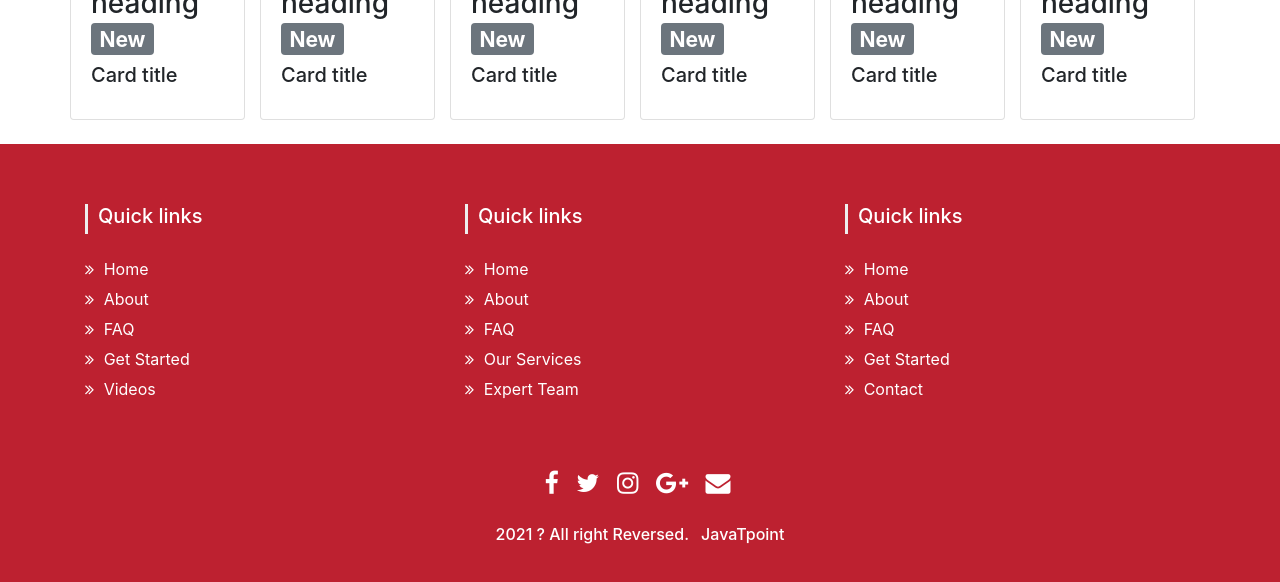
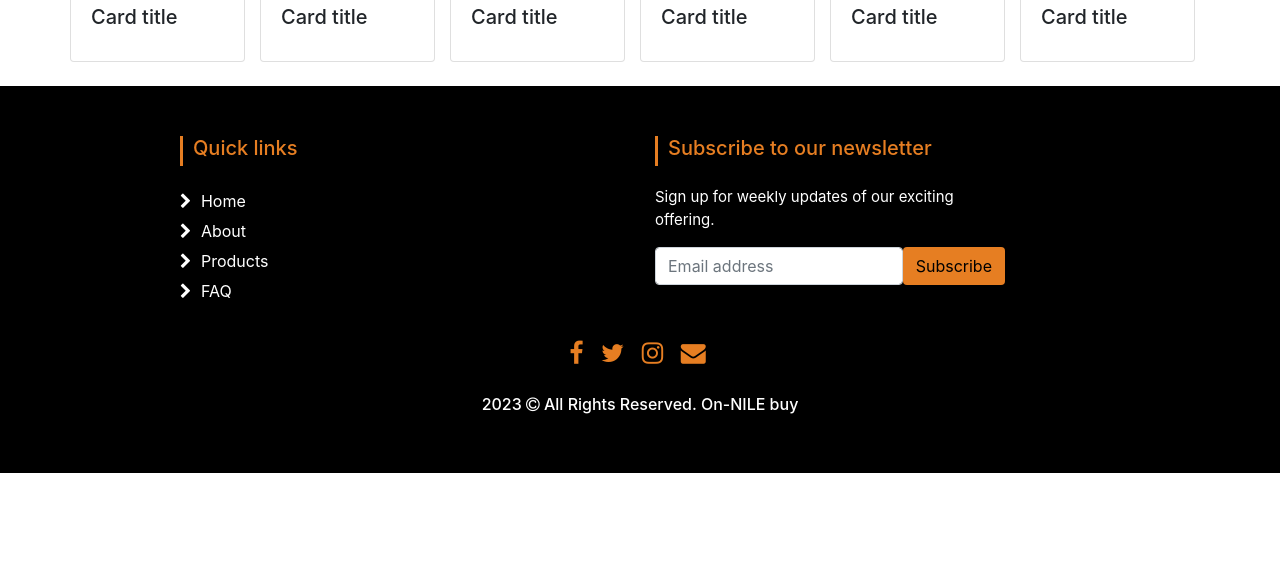
Before and after one commit to Cicatrice-Vlad/E-commerce-site, a plain HTML site: page index.html in a window 1280 px wide. Shown: the part 1694-2276 px from the top of the page. After the commit the page ends 2167 px from the top, so only its background shows below. Drawn offline with nearby package versions, Linux system fonts and the light colour scheme; a script that the page names is missing.

Commit message:
Navbar edits: added title, new logo, positioned items

```diff
--- a/assets/style.css
+++ b/assets/style.css
@@ -4,102 +4,135 @@
 }
 .navbar {
   background-color: black;
+  height: 7em
 }
 
 .nav-link  {
   color:white;
+}
 
-}
 
 .nav-link:hover {
   color: orange;
 }
 
-.navbar h1 {
+.navbar h2 {
   color:orange;
+  font-family:sans-serif;
+  font-weight: bold;
 }
 
+.navbar-nav {
+  margin-left: 250px;
+  font-weight: bold;
+  font-family:sans-serif;
+}
 
 
 .carousel-item {
   width: 100%;
 }
 
+
 section {
-  padding: 60px 0;
+  padding: 50px 0;
 }
-section .section-title {
-  text-align: center;
-  color: #007b5e;
-  margin-bottom: 50px;
-  text-transform: uppercase;
+
+/* whole footer background color */
+#footer {
+  background: black;
 }
-#footer {
-  background: #bd2130;
-}
+
+/* subheading */
 #footer h5 {
   padding-left: 10px;
-  border-left: 3px solid #eeeeee;
+  border-left: 3px solid #e67e22;
   padding-bottom: 6px;
   margin-bottom: 20px;
-  color: #ffffff;
+  color: #e67e22;
 }
+
+/* links */
 #footer a {
-  color: #ffffff;
-  text-decoration: none !important;
-  background-color: transparent;
+  color: white;
+  text-decoration: none;
 }
+
+/* list item under social media div */
 #footer ul.social li {
   padding: 3px 0;
 }
+
+/* icon under social media div */
 #footer ul.social li a i {
   margin-right: 5px;
   font-size: 25px;
-  -webkit-transition: 0.5s all ease;
-  -moz-transition: 0.5s all ease;
   transition: 0.5s all ease;
+  color: #e67e22;
+
 }
+
+/* when hover the icons under social media div */
 #footer ul.social li:hover a i {
   font-size: 30px;
   margin-top: -10px;
 }
+
+/* text links under social medica div */
 #footer ul.social li a {
+  color: #e67e22;
+}
+
+/* same color when hover  */
+#footer ul.social li a:hover {
   color: #ffffff;
 }
-#footer ul.social li a:hover {
-  color: #eeeeee;
-}
+
+/* links under quicklinks div */
 #footer ul.quick-links li a {
   color: #ffffff;
 }
+
+/* quick list items */
 #footer ul.quick-links li {
-  padding: 3px 0;
-  -webkit-transition: 0.5s all ease;
-  -moz-transition: 0.5s all ease;
+    padding: 3px 0;
   transition: 0.5s all ease;
 }
+
+/* when hover list items with the icon */
 #footer ul.quick-links li:hover {
   padding: 3px 0;
   margin-left: 5px;
-  font-weight: 700;
+  font-weight: 600;
 }
+
+/* quick links list links */
 #footer ul.quick-links li a i {
   margin-right: 5px;
 }
+
+/* when hover quick links */
 #footer ul.quick-links li:hover a i {
-  font-weight: 700;
+  font-weight: 600;
 }
+
+button {
+  background-color: #e67e22;;
+}
+
+/* to prompt the feedback of email submission */
+.hide {
+  display: none;
+}
+
+/* heading style changes with viewpoint size change */
 @media (max-width: 767px) {
   #footer h5 {
-    padding-left: 0;
-    border-left: transparent;
     padding-bottom: 0px;
     margin-bottom: 10px;
-  }
+    border-left: transparent;
+}}
+
+p {
+  font-size: 15px;
 }
-h2 {
-  padding: 25px 0;
-  text-align: center;
-  color: #fff;
-  background: #7c8490;
-}
--- a/index.html
+++ b/index.html
@@ -1,42 +1,41 @@
 <!DOCTYPE html>
 <html lang="en">
+
 <head>
   <meta charset="UTF-8" />
   <meta http-equiv="X-UA-Compatible" content="IE=edge" />
   <meta name="viewport" content="width=device-width, initial-scale=1.0" />
   <title>On-NILE Buy</title>
 
-    <link
-      rel="stylesheet"
-      href="https://maxcdn.bootstrapcdn.com/bootstrap/4.1.3/css/bootstrap.min.css"
-    />
+  <link rel="stylesheet" href="https://maxcdn.bootstrapcdn.com/bootstrap/4.1.3/css/bootstrap.min.css" />
   <link rel="stylesheet" href="./assets/style.css" />
 
-    <link
-      href="https://maxcdn.bootstrapcdn.com/font-awesome/4.7.0/css/font-awesome.min.css"
-      rel="stylesheet"
-    />
+  <link href="https://maxcdn.bootstrapcdn.com/font-awesome/4.7.0/css/font-awesome.min.css" rel="stylesheet" />
 </head>
+
 <body>
   <!--NAVBAR-->
   <nav class="navbar navbar-expand-lg"> <!--Color defined as black in styles.css-->
     <a class="navbar-brand" href="#">
       <!--Logo image, via INLINE CSS-->
-        <img src="./assets/images/logo.png" width="110" height="100" alt="cart on fire engines throw it in the nile">
+      <img src="./assets/images/pyramidLogo.png" width="90" height="90" alt="E-commerce logo">
     </a>
 
     <!--The links to navigate the website-->
-      <div class="collapse navbar-collapse" id="navbarSupportedContent">
-        <ul class="navbar-nav mr-auto">
+    <div class="main-title">
+      <h2>On-Nile Buy</h2>
+    </div>
+
+    <div class="collapse links navbar-collapse" id="navbarSupportedContent">
+      <ul class="navbar-nav">
         <li class="nav-item active">
           <a class="nav-link" href="#">Home</a>
         </li>
         <li class="nav-item">
-            <a class="nav-link" href="#">About</a>
+          <a class="nav-link" href="#carouselExampleControls">About</a>
         </li>
-          <h1>On-Nile Buy</h1>
         <li class="nav-item">
-            <a class="nav-link" href="#">Products</a>
+          <a class="nav-link" href="#cards-div">Products</a>
         </li>
         <li class="nav-item">
           <a class="nav-link" href="#footer">Contact</a> <!--When user clicks on contact, jumps to footer section-->
@@ -57,13 +56,18 @@
       <div id="carouselExampleControls" class="carousel slide" data-ride="carousel">
         <div class="carousel-inner">
           <div class="carousel-item active">
-              <img class="d-block w-100" src="https://a-z-animals.com/media/2022/06/Shutterstock_2158380095.jpg" alt="First slide">
+            <img class="d-block w-100" src="https://a-z-animals.com/media/2022/06/Shutterstock_2158380095.jpg"
+              alt="First slide">
           </div>
           <div class="carousel-item">
-              <img class="d-block w-100" src="https://d3rr2gvhjw0wwy.cloudfront.net/uploads/mandators/49581/file-manager/nile-river-journey-to-egypt.jpg" alt="Second slide">
+            <img class="d-block w-100"
+              src="https://d3rr2gvhjw0wwy.cloudfront.net/uploads/mandators/49581/file-manager/nile-river-journey-to-egypt.jpg"
+              alt="Second slide">
           </div>
           <div class="carousel-item">
-              <img class="d-block w-100" src="https://osiristours.com/wp-content/uploads/2017/06/17991561_1277989582322791_1263857088827092698_o.jpg" alt="Third slide">
+            <img class="d-block w-100"
+              src="https://osiristours.com/wp-content/uploads/2017/06/17991561_1277989582322791_1263857088827092698_o.jpg"
+              alt="Third slide">
           </div>
         </div>
         <!-- images need re-sizing to the same size on the carousel. -->
@@ -79,7 +83,8 @@
       </div>
       <h1 class="display-4">Welcome to On-NILE Buy!</h1>
       <p class="lead">
-          <strong>In the beginning, the trade was made on the water, between merchants of the whole world on our beloved NILE.</strong>
+        <strong>In the beginning, the trade was made on the water, between merchants of the whole world on our beloved
+          NILE.</strong>
       </p>
       <hr class="my-4" />
       <p>
@@ -87,9 +92,7 @@
         out within the larger container.
       </p>
       <p class="lead">
-          <a class="btn btn-primary btn-lg" href="#" role="button"
-            >Learn more</a
-          >
+        <a class="btn btn-primary btn-lg" href="#" role="button">Learn more</a>
       </p>
     </div>
 
@@ -99,132 +102,97 @@
     <!-- cards end -->
   </div>
 
+
+
+ <!-- footer section -->
  <section id="footer">
+  <!-- Quick Links div -->
   <div class="container">
+    <!-- text center in xs screen, small and medium on the left side-->
     <div class="row text-center text-xs-center text-sm-left text-md-left">
-          <div class="col-xs-12 col-sm-4 col-md-4">
+      <!-- offset - move one column to the right, set mb margin bottom-->
+      <div class="col-md-4 offset-md-1 mb-2">
         <h5>Quick links</h5>
-            <ul class="list-unstyled quick-links">
+        <!---------------------to update - placeholder for different section of the page-->
+        <ul class="quick-links list-unstyled">
           <li>
-                <a href="#"> <i class="fa fa-angle-double-right"> </i> Home </a>
+            <a href="#"> <i class="fa fa-chevron-right"> </i> Home </a>
           </li>
           <li>
-                <a href="#">
-                  <i class="fa fa-angle-double-right"> </i> About
-                </a>
+            <a href="#"> <i class="fa fa-chevron-right"> </i> About </a>
           </li>
           <li>
-                <a href="#"> <i class="fa fa-angle-double-right"> </i> FAQ </a>
+            <a href="#"> <i class="fa fa-chevron-right"> </i> Products </a>
           </li>
           <li>
-                <a href="#">
-                  <i class="fa fa-angle-double-right"> </i> Get Started
-                </a>
-              </li>
-              <li>
-                <a href="#">
-                  <i class="fa fa-angle-double-right"> </i> Videos
-                </a>
+            <a href="#"> <i class="fa fa-chevron-right"> </i> FAQ </a>
           </li>
         </ul>
       </div>
-          <div class="col-xs-12 col-sm-4 col-md-4">
-            <h5>Quick links</h5>
-            <ul class="list-unstyled quick-links">
-              <li>
-                <a href="#"> <i class="fa fa-angle-double-right"> </i> Home </a>
+
+      <!-- Newsletter email div-->
+      <!-- offset - move columns to the right, set mb margin bottom -->
+      <div class="col-md-4 offset-md-1 mb-2">
+        <!-- To input email -->
+        <form>
+          <h5>Subscribe to our newsletter</h5>
+          <p class="text-white">Sign up for weekly updates of our exciting offering.</p>
+          <!-- d-flex transform into flex items, flex column vertical direction margin top-->
+          <div class="d-flex flex-column flex-sm-row  align-sm-center w-100 mt-3 ">
+            <!-- shows error message if input format does not have @ -->
+            <input id="newsletter_email" type="email" class="form-control" placeholder="Email address">
+            <button id = "subscribe" class="btn my-2 my-sm-0" type="button" >Subscribe</button>
+          </div>
+          <div id="feedback" class="feedback text-white d-flex flex-column flex-sm-row  align-sm-center w-100 mt-2 "></div>
+        </form>
+      </div>
+
+    </div>
+  </div>
+
+  <!-- social media div-->
+  <div class="row">
+  <!-- centre of the page for all device, margin top 1 time -->
+    <div class="col-xs-12 col-sm-12 col-md-12 mt-2 mt-sm-2">
+      <!-- remove bullet and apply some light margin-->
+      <ul class="social list-unstyled list-inline text-center">
+        <li class="list-inline-item">
+          <a href="https://www.facebook.com" target=_blank> <i class="fa fa-facebook"> </i> </a>
         </li>
-              <li>
-                <a href="#">
-                  <i class="fa fa-angle-double-right"> </i> About
-                </a>
+        <li class="list-inline-item">
+          <a href="https://www.twitter.com" target=_blank> <i class="fa fa-twitter"> </i> </a>
         </li>
-              <li>
-                <a href="#"> <i class="fa fa-angle-double-right"> </i> FAQ </a>
+        <li class="list-inline-item">
+          <a href="https://www.instagram.com" target=_blank> <i class="fa fa-instagram"> </i> </a>
         </li>
-              <li>
-                <a href="#">
-                  <i class="fa fa-angle-double-right"> </i> Our Services
-                </a>
-              </li>
-              <li>
-                <a href="#">
-                  <i class="fa fa-angle-double-right"> </i> Expert Team
-                </a>
-              </li>
-            </ul>
-          </div>
-          <div class="col-xs-12 col-sm-4 col-md-4">
-            <h5>Quick links</h5>
-            <ul class="list-unstyled quick-links">
-              <li>
-                <a href="#"> <i class="fa fa-angle-double-right"> </i> Home </a>
-              </li>
-              <li>
-                <a href="#">
-                  <i class="fa fa-angle-double-right"> </i> About
-                </a>
-              </li>
-              <li>
-                <a href="#"> <i class="fa fa-angle-double-right"> </i> FAQ </a>
-              </li>
-              <li>
-                <a href="#">
-                  <i class="fa fa-angle-double-right"> </i> Get Started
-                </a>
-              </li>
-              <li>
-                <a href="#">
-                  <i class="fa fa-angle-double-right"> </i> Contact
-                </a>
+        <li class="list-inline-item">
+          <a href="mailto:abc@example.com?subject = Feedback&body = Message"> <i class="fa fa-envelope"> </i> </a>
         </li>
       </ul>
     </div>
   </div>
+
+  <!-- end page siganture div-->
   <div class="row">
-          <div class="col-xs-12 col-sm-12 col-md-12 mt-2 mt-sm-5">
-            <ul class="list-unstyled list-inline social text-center">
-              <li class="list-inline-item">
-                <a href="#"> <i class="fa fa-facebook"> </i> </a>
-              </li>
-              <li class="list-inline-item">
-                <a href="#"> <i class="fa fa-twitter"> </i> </a>
-              </li>
-              <li class="list-inline-item">
-                <a href="#"> <i class="fa fa-instagram"> </i> </a>
-              </li>
-              <li class="list-inline-item">
-                <a href="#"> <i class="fa fa-google-plus"> </i> </a>
-              </li>
-              <li class="list-inline-item">
-                <a href="#"> <i class="fa fa-envelope"> </i> </a>
-              </li>
-            </ul>
-          </div>
-          <hr />
-        </div>
-        <div class="row">
-          <div
-            class="col-xs-12 col-sm-12 col-md-12 mt-2 mt-sm-2 text-center text-white"
-          >
+    <!-- centre of the page for all device, margin top 2 times and for small device, text center and white -->
+    <div class="col-xs-12 col-sm-12 col-md-12 mt-2 mt-sm-2 text-center text-white">
       <p class="h6">
-              2021 ? All right Reversed.
-              <a class="text-green ml-2" href="#" target="_blank">
-                JavaTpoint
-              </a>
+        <!-- end page signature with copyright icon-->
+        2023 <i class="fa fa-copyright" aria-hidden="true"></i> All Rights Reserved.
+        <!-- To amend - Link to company homepage --> <!-- margin left 2 times * .5-->
+        <a class="text-white" href="index.html"> On-NILE buy </a>
       </p>
     </div>
-          <hr />
   </div>
+
   </div>
 </section>
-    <article></article>
 
   <script src="https://ajax.googleapis.com/ajax/libs/jquery/3.3.1/jquery.min.js"></script>
   <script src="https://cdnjs.cloudflare.com/ajax/libs/popper.js/1.14.3/umd/popper.min.js"></script>
   <script src="./assets/script.js"></script>
   <script src="./assets/key.js"></script>
+  <script src="./assets/newsletter.js"></script>
   <script src="https://maxcdn.bootstrapcdn.com/bootstrap/4.1.3/js/bootstrap.min.js"></script>
 </body>
-  <footer></footer>
 </html>
```
Also changed, not shown: assets/images/pyramidLogo.png (added). Lines whose indentation alone changed are shown as unchanged.
